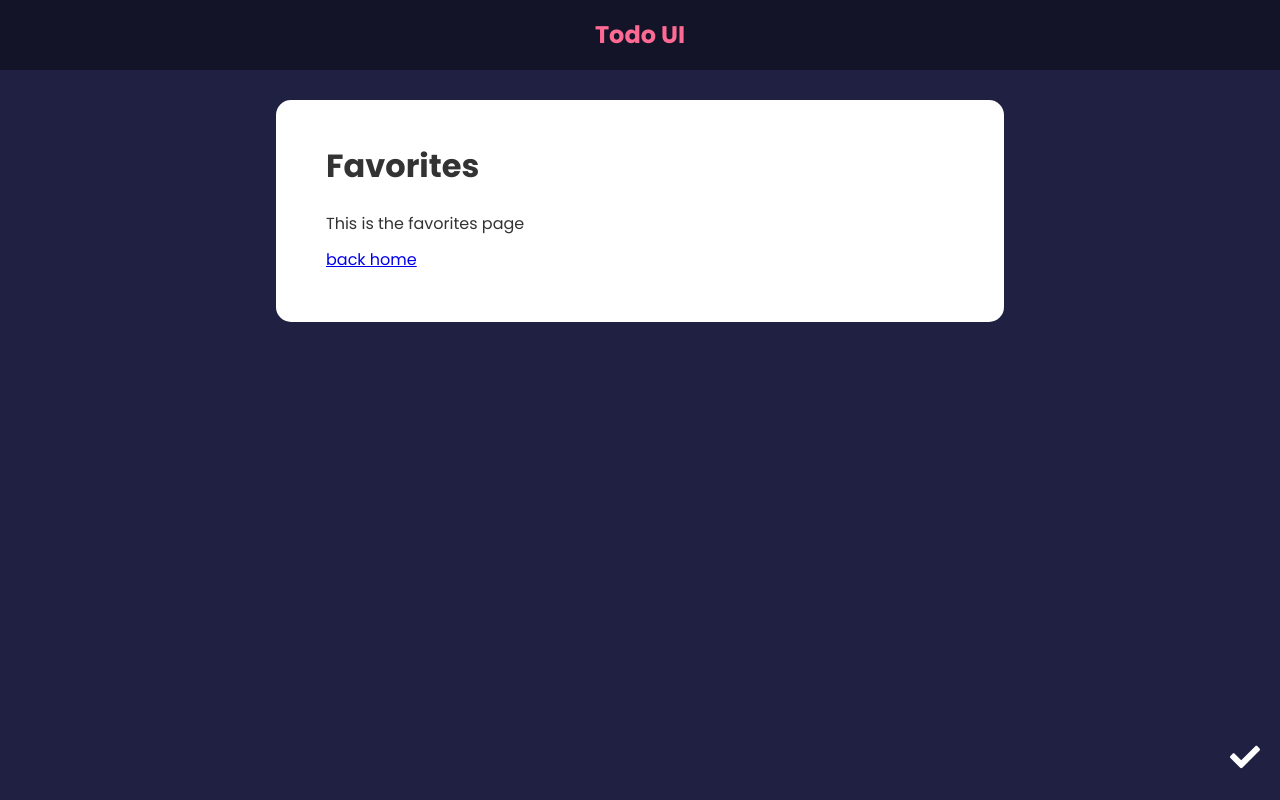
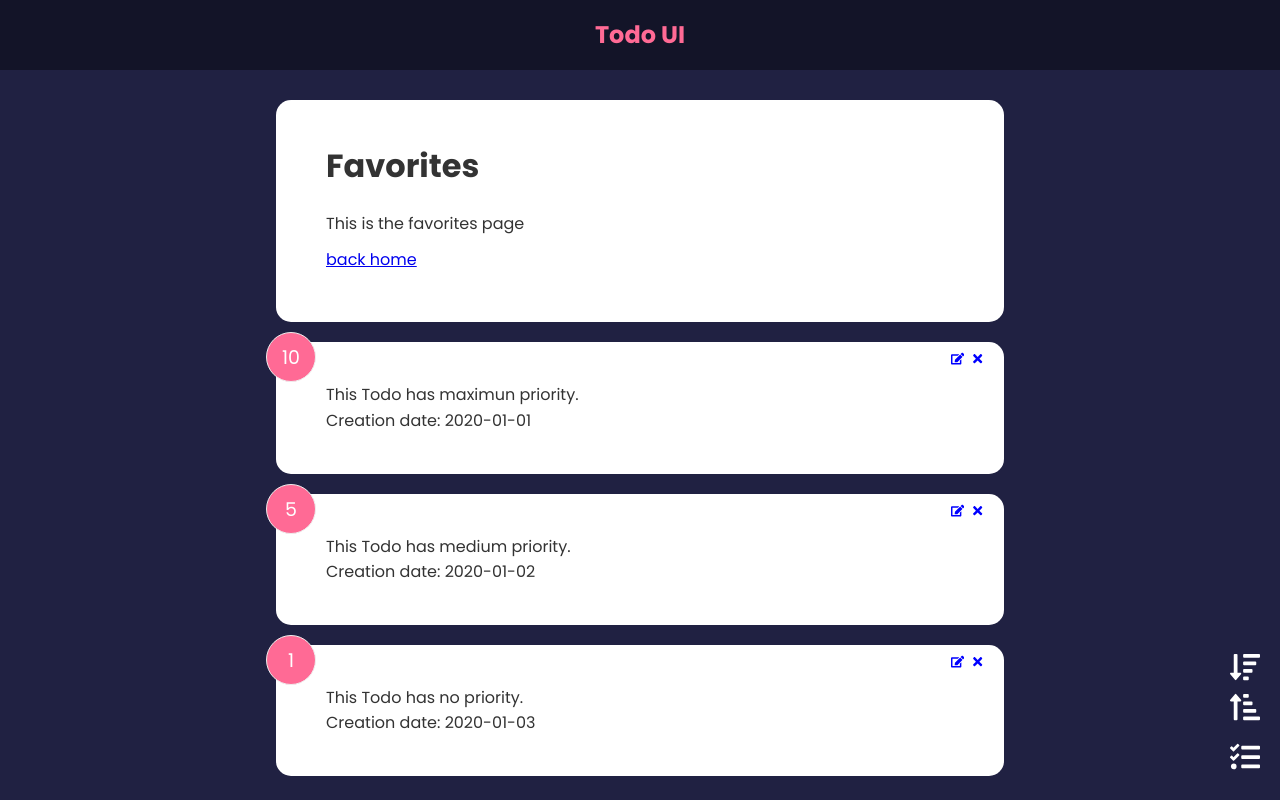
Before and after one commit to jesus1812s/todo-list, a React (Create React App) app: page /favorites in a window 1280 px wide. Built offline with nearby package versions, Linux system fonts and the light colour scheme.

Commit message:
Updated logos for filtering and added data to fav

```diff
--- a/src/App.js
+++ b/src/App.js
@@ -5,6 +5,7 @@ import TodoStats from './Components/TodoStats';
 import TodoForm from './Components/TodoForm';
 import FavoritesPage from './pages/FavoritesPage';
 import FavoriteIconLink from './Components/FavoriteIconLink';
+import SortIcon from './Components/SortIcon';
 import { TodoProvider } from './context/TodoContext';
 
 function App() {
@@ -34,6 +35,7 @@ function App() {
             <Route path="/favorites" element={<FavoritesPage />} />
           </Routes>
           <FavoriteIconLink />
+          <SortIcon />
         </div>
       </Router>
     </TodoProvider>
--- a/src/Components/FavoriteIconLink.jsx
+++ b/src/Components/FavoriteIconLink.jsx
@@ -1,17 +1,17 @@
 import React from 'react';
-import { /* FaQuestion, */ FaCheck } from 'react-icons/fa';
+import { FaTasks } from 'react-icons/fa';
 import { Link } from 'react-router-dom';
 
 function FavoriteIconLink() {
   return (
-    <div className="about-link">
+    <div className="favorite-link">
       <Link
         to={{
           pathname: '/favorites',
           search: '?sort=favorite',
         }}
       >
-        <FaCheck size={30} />
+        <FaTasks size={30} />
       </Link>
     </div>
   );
--- /dev/null
+++ b/src/Components/SortIcon.jsx
@@ -0,0 +1,16 @@
+import { FaSortAmountUpAlt, FaSortAmountDown } from 'react-icons/fa';
+
+function SortIcon() {
+  return (
+    <>
+      <div className="sort-link">
+        <FaSortAmountUpAlt size={30} />
+      </div>
+      <div className="favoriteSort-link">
+        <FaSortAmountDown size={30} />
+      </div>
+    </>
+  );
+}
+
+export default SortIcon;
--- a/src/index.css
+++ b/src/index.css
@@ -185,7 +185,7 @@ input:focus {
   color: rebeccapurple;
 }
 
-.about-link {
+.favorite-link {
   position: absolute;
   bottom: 20px;
   right: 20px;
@@ -193,20 +193,52 @@ input:focus {
   cursor: pointer;
 }
 
-.about-link a {
+.favorite-link a {
   color: #fff;
 }
 
-.about-link a:hover {
+.favorite-link a:hover {
   color: #ff6a95;
 }
 
-.about h1 {
+.favorite h1 {
   margin-bottom: 20px;
 }
 
-.about p {
+.favorite p {
   margin: 10px 0;
+}
+
+.sort-link {
+  position: absolute;
+  right: 20px;
+  bottom: 70px;
+  color: #fff;
+  cursor: pointer;
+}
+
+.sort-link {
+  color: #fff;
+}
+
+.sort-link :hover {
+  color: #ff6a95;
+}
+
+.favoriteSort-link {
+  position: absolute;
+  right: 20px;
+  bottom: 110px;
+  color: #fff;
+  cursor: pointer;
+}
+
+.favoriteSort-link {
+  color: #fff;
+}
+
+.favoriteSort-link :hover {
+  color: #ff6a95;
 }
 
 @media (max-width: 600px) {
--- a/src/pages/FavoritesPage.jsx
+++ b/src/pages/FavoritesPage.jsx
@@ -1,10 +1,17 @@
+import { useContext } from 'react';
+import { motion, AnimatePresence } from 'framer-motion';
+import TodoContext from '../context/TodoContext';
 import Card from '../Components/shared/Card';
+import TodoItem from '../Components/TodoItem';
 import { Link } from 'react-router-dom';
 
 function FavoritesPage() {
+  const { todo } = useContext(TodoContext);
+
   return (
+    <>
       <Card>
-      <div className="about">
+        <div className="favorite">
           <h1>Favorites</h1>
           <p> This is the favorites page</p>
 
@@ -13,6 +20,21 @@ function FavoritesPage() {
           </p>
         </div>
       </Card>
+      <div className="todo-list">
+        <AnimatePresence>
+          {todo.map((item) => (
+            <motion.div
+              key={item.id}
+              initial={{ opacity: 0 }}
+              animate={{ opacity: 1 }}
+              exit={{ opacity: 0 }}
+            >
+              <TodoItem key={item.id} item={item} />
+            </motion.div>
+          ))}
+        </AnimatePresence>
+      </div>
+    </>
   );
 }
 
```
Lines whose indentation alone changed are shown as unchanged.
